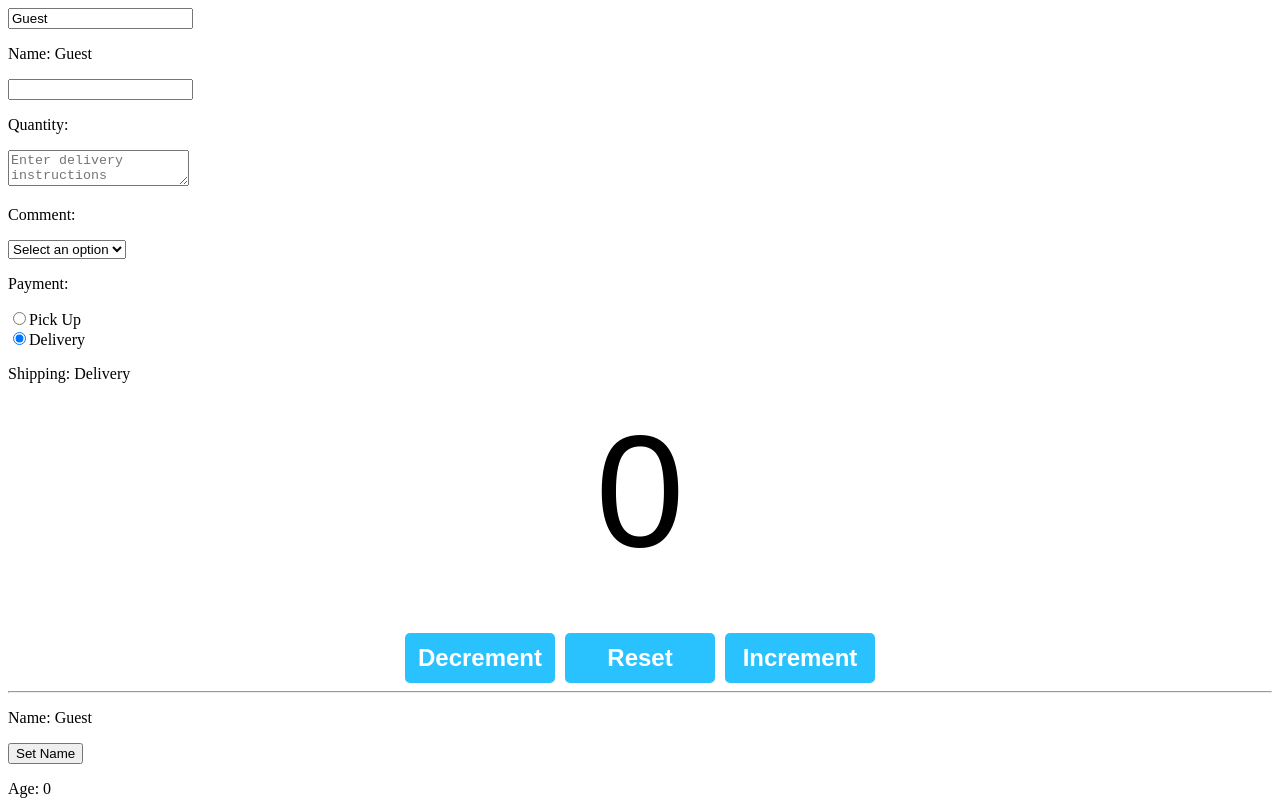
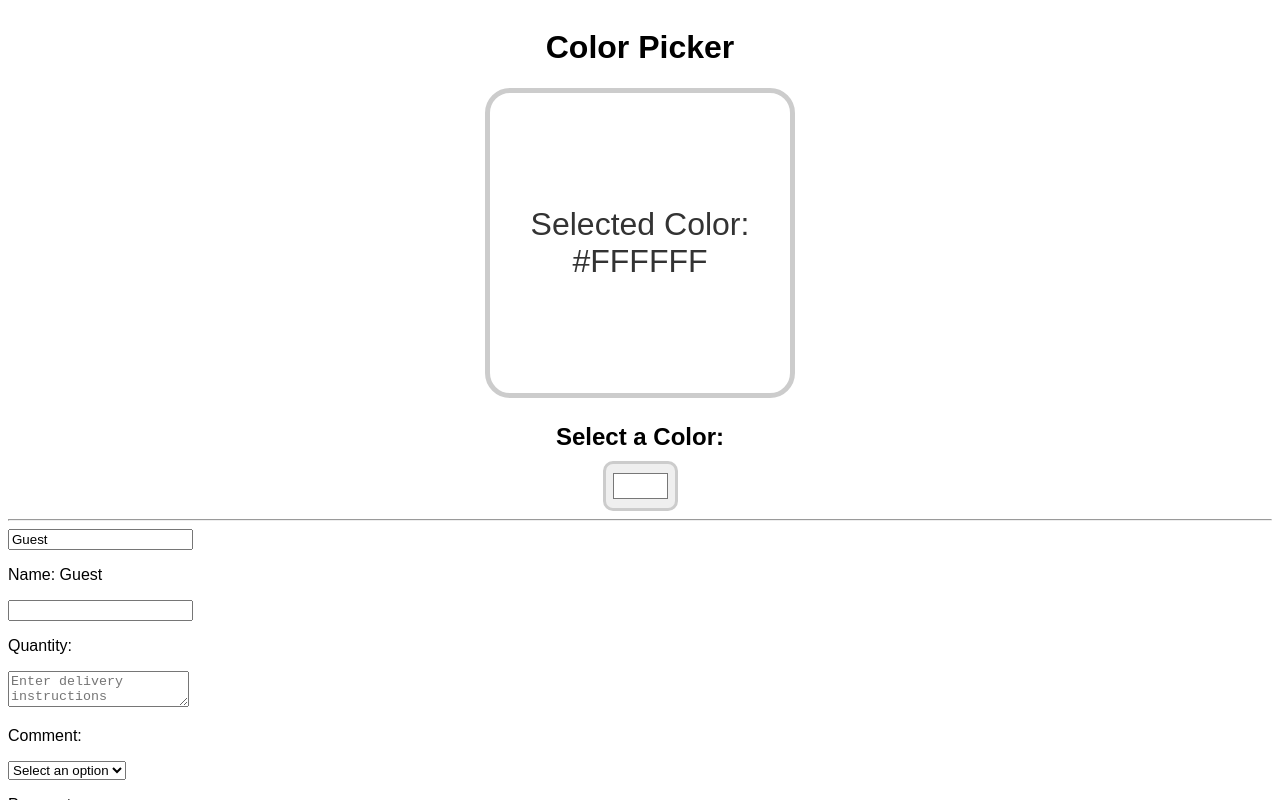
Before and after one commit to mmazzet/my-react-app, a React (Vite) app in the folder my-react-app/: page / in a window 1280 px wide. Shown: the top 800 px of the page. Built offline with nearby package versions, Linux system fonts and the light colour scheme.

Commit message:
color picker

```diff
--- a/my-react-app/src/App.jsx
+++ b/my-react-app/src/App.jsx
@@ -7,6 +7,7 @@
 import MyComponent from './MyComponent.jsx'
 import Counter from './Counter.jsx'
 import MyComponent2 from './MyComponent2.jsx'
+import ColorPicker from './ColorPicker.jsx'
 
 
 function App() {
@@ -25,6 +26,8 @@
 
   return(
     <>
+      <ColorPicker />
+      <hr></hr>
       <MyComponent2 />
       <Counter />
       <hr></hr>
--- /dev/null
+++ b/my-react-app/src/ColorPicker.jsx
@@ -0,0 +1,24 @@
+
+import React, {useState} from 'react'
+
+function ColorPicker(){
+
+  const [color, setColor] = useState("#FFFFFF");
+
+  function handleColorChange(event){
+    setColor(event.target.value);
+  }
+
+  return( <div className="color-picker-container">
+            <h1>Color Picker</h1>
+            <div className="color-display" style={{backgroundColor: color}}>
+              <p>Selected Color: {color}</p>
+            </div>
+            <label>Select a Color: </label>
+            <input type="color" value={color} onChange={handleColorChange}></input>
+
+          </div>);
+}
+
+
+export default ColorPicker
--- a/my-react-app/src/index.css
+++ b/my-react-app/src/index.css
@@ -107,3 +107,50 @@
 .counter-button:hover{
   background-color: hsl(197, 100%, 48%);
 }
+
+body{
+  font-family: Arial, sans-serif;
+}
+
+.color-picker-container{
+  display: flex;
+  flex-direction: column;
+  align-items: center ;
+}
+
+.h1{
+  margin: 50px;
+  font-size: 3rem;
+}
+
+.color-display{
+  width: 300px;
+  height: 300px;
+  display: flex;
+  justify-content: center;
+  align-items: center;
+  border: 5px solid hsl(0, 0%, 80%);
+  border-radius: 25px;
+  margin-bottom: 25px;
+  transition: 0.25s ease;
+}
+
+.color-display p{
+  color: hsl(0, 0%, 20%);
+  font-size: 2rem;
+  text-align: center;
+}
+
+label{
+  font-size: 1.5rem;
+  font-weight: bold;
+  margin-bottom: 10px;
+}
+
+input[type="color"]{
+  width: 75px;
+  height: 50px;
+  padding: 5px;
+  border-radius: 10px;
+  border: 3px solid hsl(0, 0%, 80%);
+}
```
